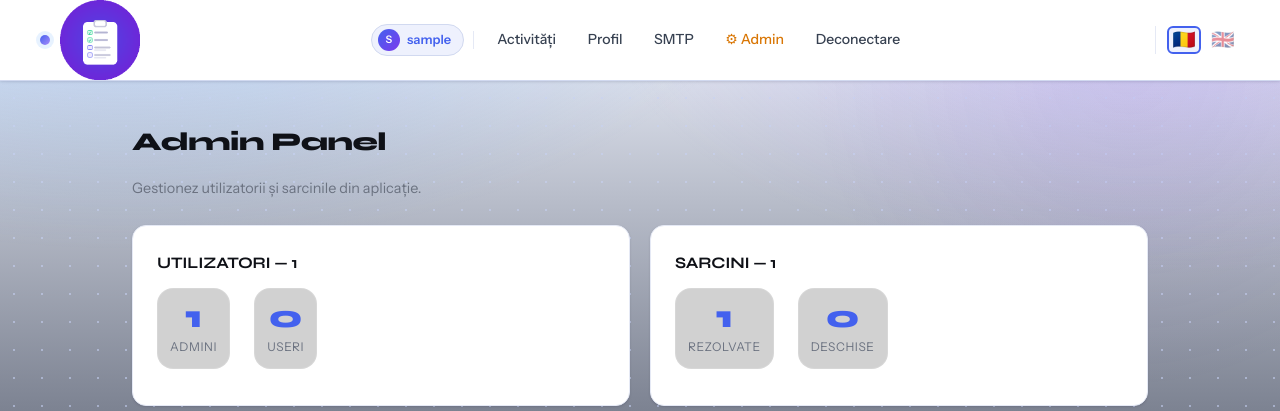
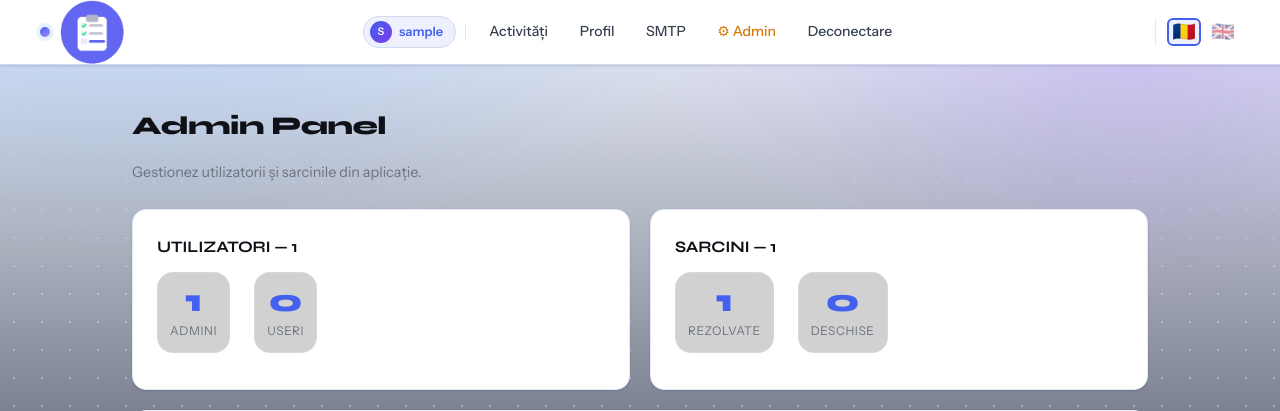
Before and after one commit to miclauscatalin/flask-demo, a Flask app: page /admin in a window 1280 px wide. Shown: the top 411 px of the page. Run offline with Flask 3, Linux system fonts and the light colour scheme; a user stored in the database is signed in; tables that the repository leaves empty hold one stand-in row (values such as "Sample post").

```diff
--- a/templates/base.html
+++ b/templates/base.html
@@ -138,8 +138,7 @@
     }
 
     .brand-icon {
-      width: 80px; height: 80px;
-      border-radius: 18px;
+      width: 64px; height: 64px;
       background: none;
       display: grid;
       place-items: center;
@@ -796,7 +795,7 @@
     <a class="brand" href="/">
       <div class="brand-icon">
         <img src="{{ url_for('static', filename='logo.png') }}" alt="Logo"
-             style="width:80px;height:80px;object-fit:contain;display:block;">
+             style="width:64px;height:64px;object-fit:contain;display:block;">
       </div>
     </a>
 
```
Also changed, not shown: static/logo.png.
